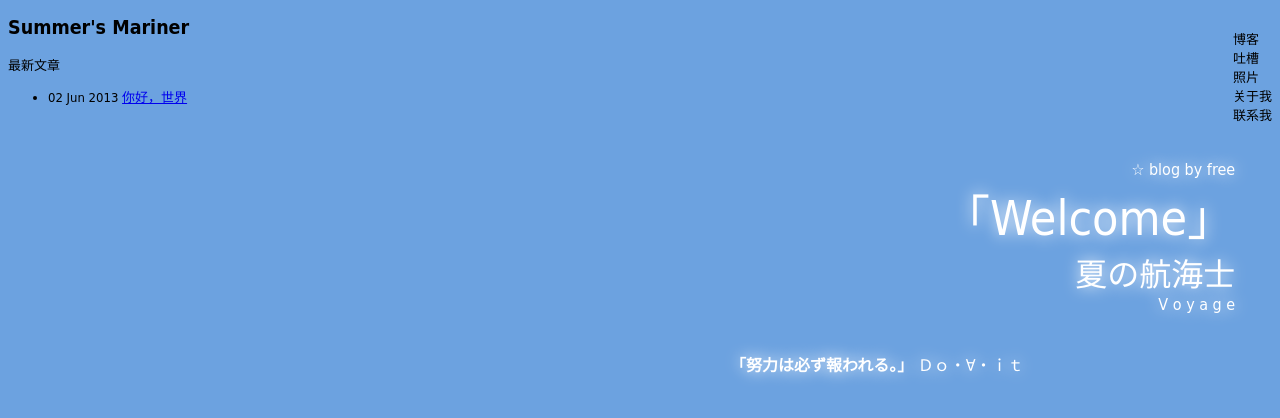
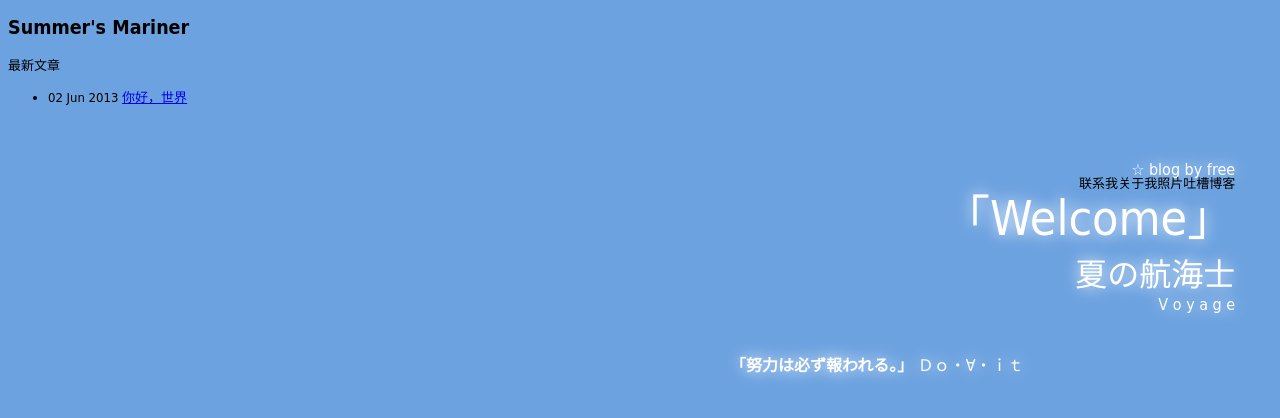
Before and after one commit to free1/free1.github.com, a Jekyll site: the page built from index.html, in a window 1280 px wide. Shown: the top 418 px of the page. Built offline with Jekyll 4.4.1, drawn with Linux system fonts in a browser that asks for light colours; Markdown is read by kramdown in place of the engine named in the settings.

Commit message:
change index

```diff
--- a/css/main.css
+++ b/css/main.css
@@ -32,9 +32,14 @@ div#divBanner div#divSignature {
 }
 
 div#nav {
-	float: right;
+	position: absolute;
+	left: 38%;
+    top: 128px;
+	width: 56%;
+    padding: 32px;
 }
 
 div#nav li {
-	list-style-type:none
+	list-style-type: none;
+	float: right;
 }
```
